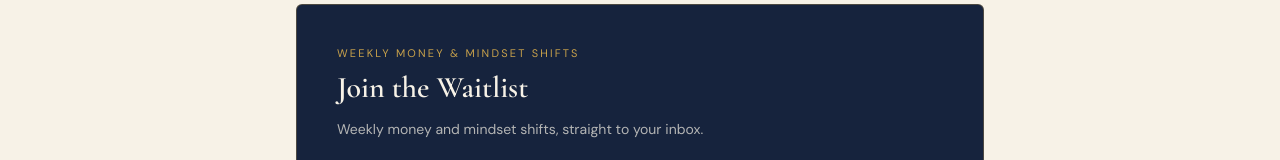
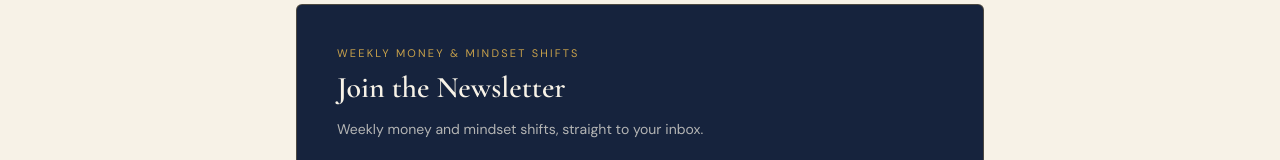
Before and after one commit to Ak-Lexzy1/Scarcity-to-Sovereignty-, a Next.js app: page / in a window 1280 px wide. Shown: the part 1927-2087 px from the top of the page. Built offline with nearby package versions, Linux system fonts and the light colour scheme.

Commit message:
Change 'Join the Waitlist' to 'Join the Newsletter'
Updated text in the newsletter form to clarify subscription details.

```diff
--- a/src/components/NewsletterForm.tsx
+++ b/src/components/NewsletterForm.tsx
@@ -35,7 +35,7 @@ export default function NewsletterForm() {
       <div className="rounded-md border border-gold/40 bg-navy px-6 py-8 text-center">
         <p className="font-serif text-lg text-cream">You&rsquo;re on the list.</p>
         <p className="mt-2 text-sm text-cream/70">
-          Check your email to confirm your subscription — we&rsquo;ll notify you the moment the newsletter goes live.
+          Check your email to confirm your subscription.
         </p>
       </div>
     );
@@ -45,7 +45,7 @@ export default function NewsletterForm() {
     <form onSubmit={handleSubmit} className="rounded-md border border-gold/30 bg-navy px-6 py-8 sm:px-10 sm:py-10">
       <p className="text-[11px] uppercase tracking-[0.2em] text-gold">Weekly Money &amp; Mindset Shifts</p>
       <h3 className="mt-2 font-serif text-2xl font-semibold text-cream sm:text-3xl">
-        Join the Waitlist
+        Join the Newsletter
       </h3>
       <p className="mt-3 max-w-md text-sm leading-relaxed text-cream/70">
         Weekly money and mindset shifts, straight to your inbox.
```
